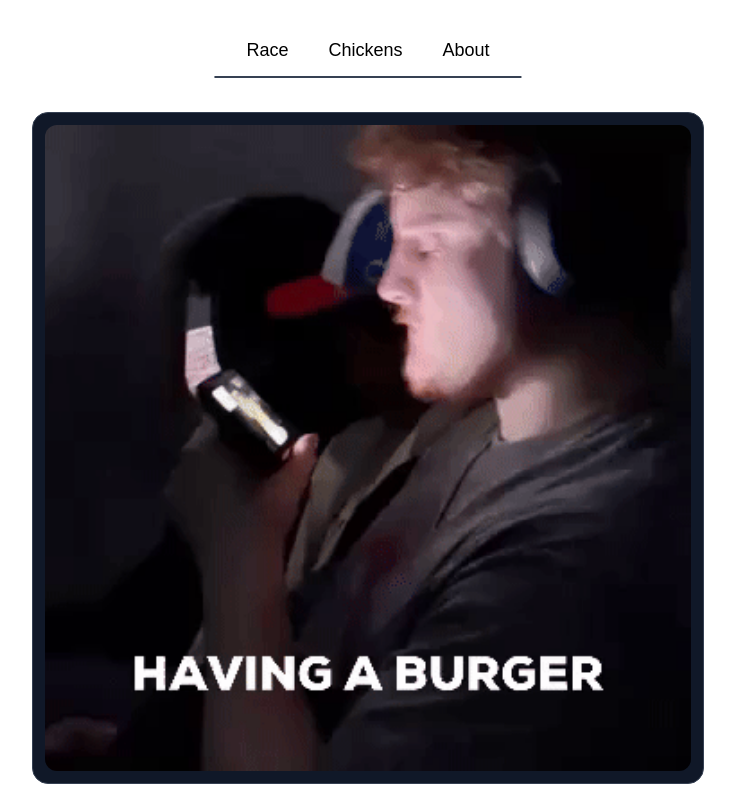
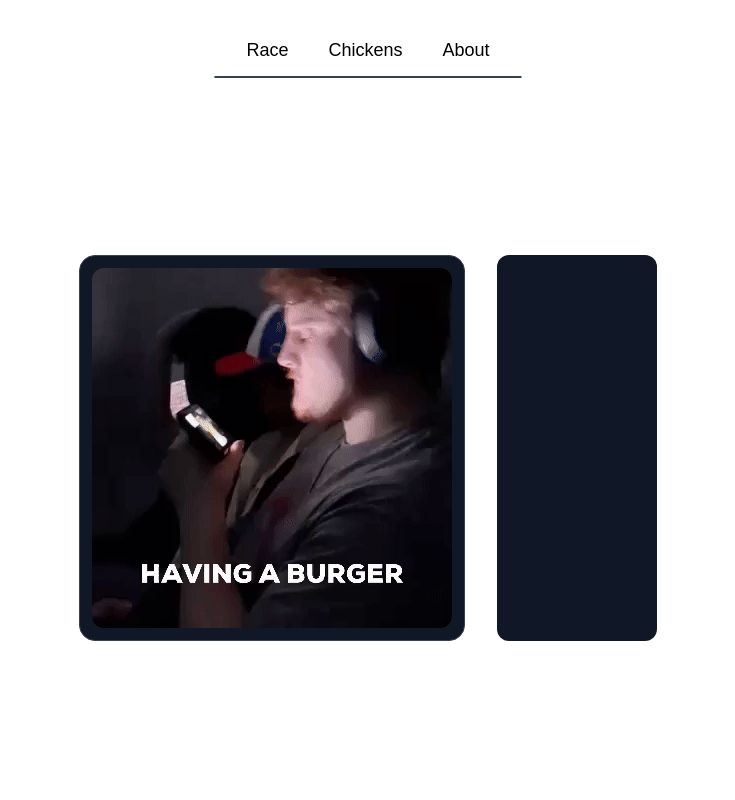
Before and after one commit to cartersw/neural-chickens, a Next.js app in the folder web/: page /chickens in a window 1280 px wide. Shown: the whole page, without its empty margins (272-1007 px from the left). Built offline with nearby package versions, Linux system fonts and the light colour scheme.

Commit message:
gif now has sidebar, refactored

```diff
--- a/web/src/app/about/page.tsx
+++ b/web/src/app/about/page.tsx
@@ -3,11 +3,18 @@ import React from 'react'
 const page = () => {
     return(
         <main className="min-h-screen flex items-center justify-center pt-24">
-            <div className="w-[80%] max-w-2xl rounded-2xl border border-gray-700 bg-gray-900 p-3">
-                <img src="/burger.gif"
-                alt="guy eating burger"
-                className="w-full h-auto rounded-xl"
-                />
+            <div className="flex gap-8 p-5">
+                <div className="rounded-2xl border border-gray-700 bg-gray-900 p-3">
+                    <img src="/burger.gif"
+                    alt="guy eating burger"
+                    className="w-full h-auto rounded-xl"
+                    />
+                </div>
+                <div className="w-40 bg-gray-900 rounded-xl">
+                    <div className=""></div>
+
+
+                </div>
             </div>
         </main>
     )
--- a/web/src/app/chickens/page.tsx
+++ b/web/src/app/chickens/page.tsx
@@ -3,11 +3,18 @@ import React from 'react'
 const page = () => {
     return(
         <main className="min-h-screen flex items-center justify-center pt-24">
-            <div className="w-[80%] max-w-2xl rounded-2xl border border-gray-700 bg-gray-900 p-3">
-                <img src="/burger.gif"
-                alt="guy eating burger"
-                className="w-full h-auto rounded-xl"
-                />
+            <div className="flex gap-8 p-5">
+                <div className="rounded-2xl border border-gray-700 bg-gray-900 p-3">
+                    <img src="/burger.gif"
+                    alt="guy eating burger"
+                    className="w-full h-auto rounded-xl"
+                    />
+                </div>
+                <div className="w-40 bg-gray-900 rounded-xl">
+                    <div className=""></div>
+
+
+                </div>
             </div>
         </main>
     )
```
